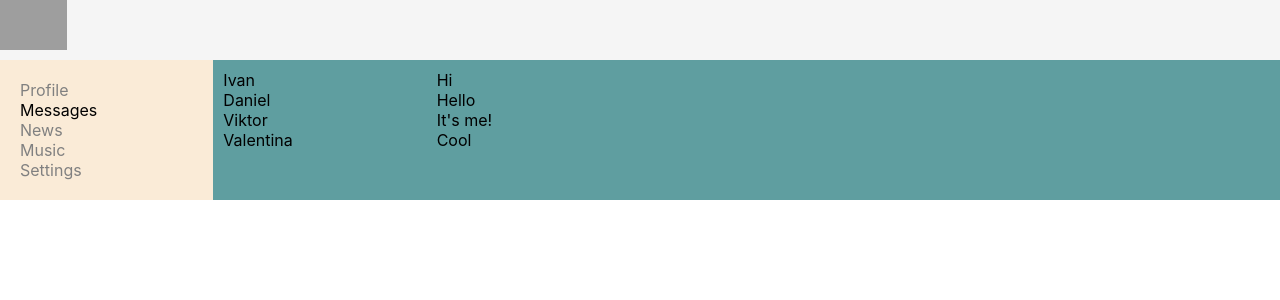
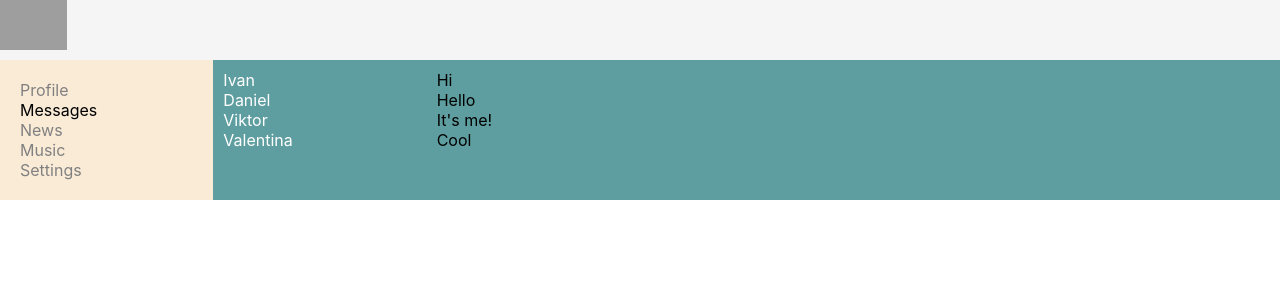
Before and after one commit to rakovets-private/it-kamasutra-react-js-v1, a React (Create React App) app in the folder social-network/: page /dialogs in a window 1280 px wide. Shown: the top 300 px of the page. Built offline with nearby package versions, Linux system fonts and the light colour scheme; grey boxes are pictures that could not be loaded.

Commit message:
22. Уроки React JS (Route exact)

```diff
--- a/social-network/src/App.js
+++ b/social-network/src/App.js
@@ -15,7 +15,7 @@ const App = () => {
         <div class="app-wrapper-content">
           <Routes>
             <Route path='/profile' element={<Profile/>}/>
-            <Route path='/dialogs' element={<Dialogs/>}/>
+            <Route path='/dialogs/*' element={<Dialogs/>}/>
           </Routes>
         </div>
       </main>
--- a/social-network/src/components/Dialogs/Dialogs.jsx
+++ b/social-network/src/components/Dialogs/Dialogs.jsx
@@ -1,5 +1,6 @@
 import React from "react";
 import s from "./Dialogs.module.css"
+import {NavLink} from "react-router-dom";
 
 const SelectedLink = () => {
   return (
@@ -11,10 +12,18 @@ const Dialogs = (props) => {
   return (
     <div className={s.dialogs}>
       <div className={s.dialogItems}>
-        <div className={SelectedLink()}>Ivan</div>
-        <div className={SelectedLink()}>Daniel</div>
-        <div className={SelectedLink()}>Viktor</div>
-        <div className={SelectedLink()}>Valentina</div>
+        <div className={s.dialog}>
+          <NavLink to={"/dialogs/1"} className={SelectedLink()}>Ivan</NavLink>
+        </div>
+        <div className={s.dialog}>
+          <NavLink to={"/dialogs/2"} className={SelectedLink()}>Daniel</NavLink>
+        </div>
+        <div className={s.dialog}>
+          <NavLink to={"/dialogs/3"} className={SelectedLink()}>Viktor</NavLink>
+        </div>
+        <div className={s.dialog}>
+          <NavLink to={"/dialogs/4"} className={SelectedLink()}>Valentina</NavLink>
+        </div>
       </div>
       <div className={s.messages}>
         <div className={s.message}>Hi</div>
--- a/social-network/src/components/Dialogs/Dialogs.module.css
+++ b/social-network/src/components/Dialogs/Dialogs.module.css
@@ -12,11 +12,13 @@
 }
 
 .dialogItems .activeLink {
-  color: whitesmoke;
+  color: black;
+  text-decoration: none;
 }
 
 .dialog {
   color: white;
+  text-decoration: none;
 }
 
 .messages {
```
